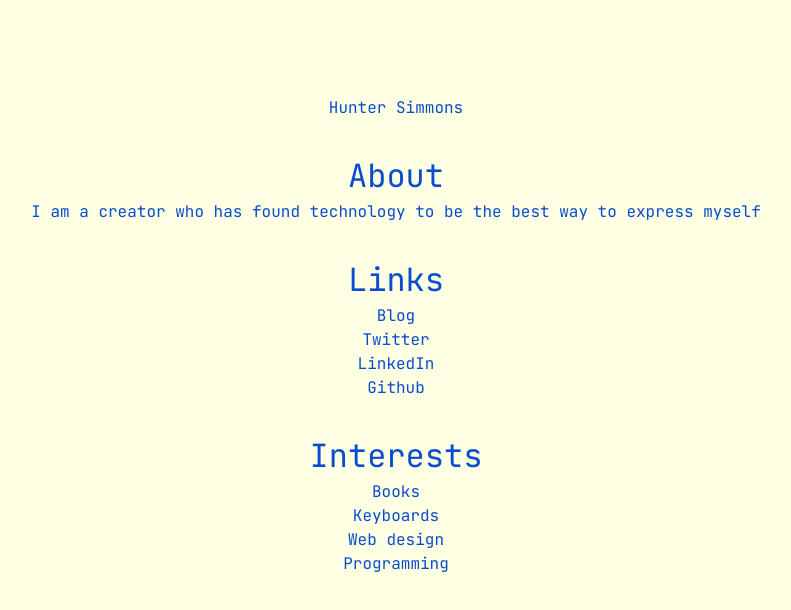
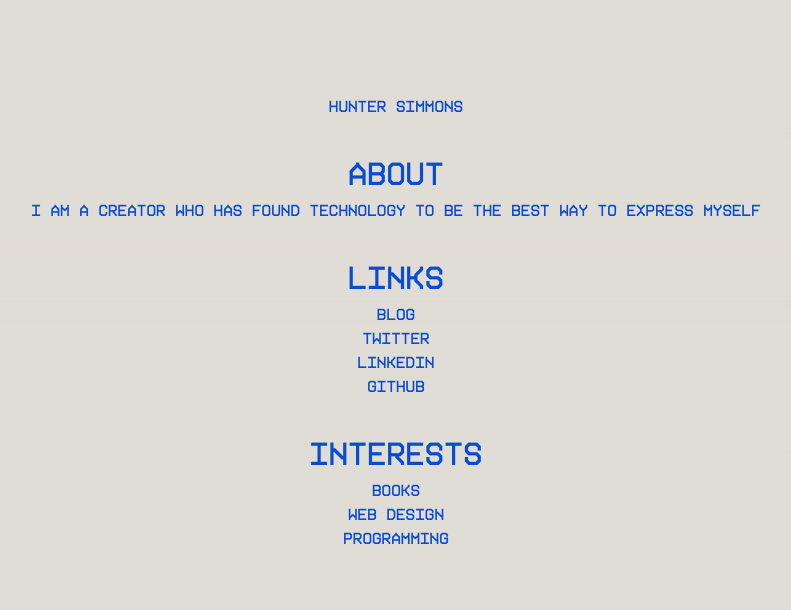
Before and after one commit to hwsimmons17/personal-site, a Next.js app: page / in a window 1280 px wide. Shown: the top 610 px of the page, without its empty margins (244-1035 px from the left). Built offline with nearby package versions, Linux system fonts and the light colour scheme.

Commit message:
update design slightly

```diff
--- a/src/app/globals.css
+++ b/src/app/globals.css
@@ -4,8 +4,8 @@
 
 :root {
     --foreground-rgb: 8, 76, 207;
-    --background-start-rgb: 255, 255, 227;
-    --background-end-rgb: 255, 255, 227;
+    --background-start-rgb: 224, 220, 214;
+    --background-end-rgb: 224, 220, 214;
 }
 
 body {
--- a/src/app/layout.tsx
+++ b/src/app/layout.tsx
@@ -1,8 +1,8 @@
 import type { Metadata } from "next";
-import { JetBrains_Mono } from "next/font/google";
+import localFont from 'next/font/local'
 import "./globals.css";
 
-const jetbrains = JetBrains_Mono({ subsets: ["latin"] });
+const jetbrains = localFont({src: "fonts/khInterference.woff"})
 
 export const metadata: Metadata = {
   title: "Hunter Simmons",
--- a/src/app/page.tsx
+++ b/src/app/page.tsx
@@ -18,7 +18,6 @@
       <Link href={"/interests/books"} className="hover:text-blue-200">
         Books
       </Link>
-      <p>Keyboards</p>
       <p>Web design</p>
       <p>Programming</p>
     </main>
```
Also changed, not shown: src/app/fonts/khInterference.woff (added).
